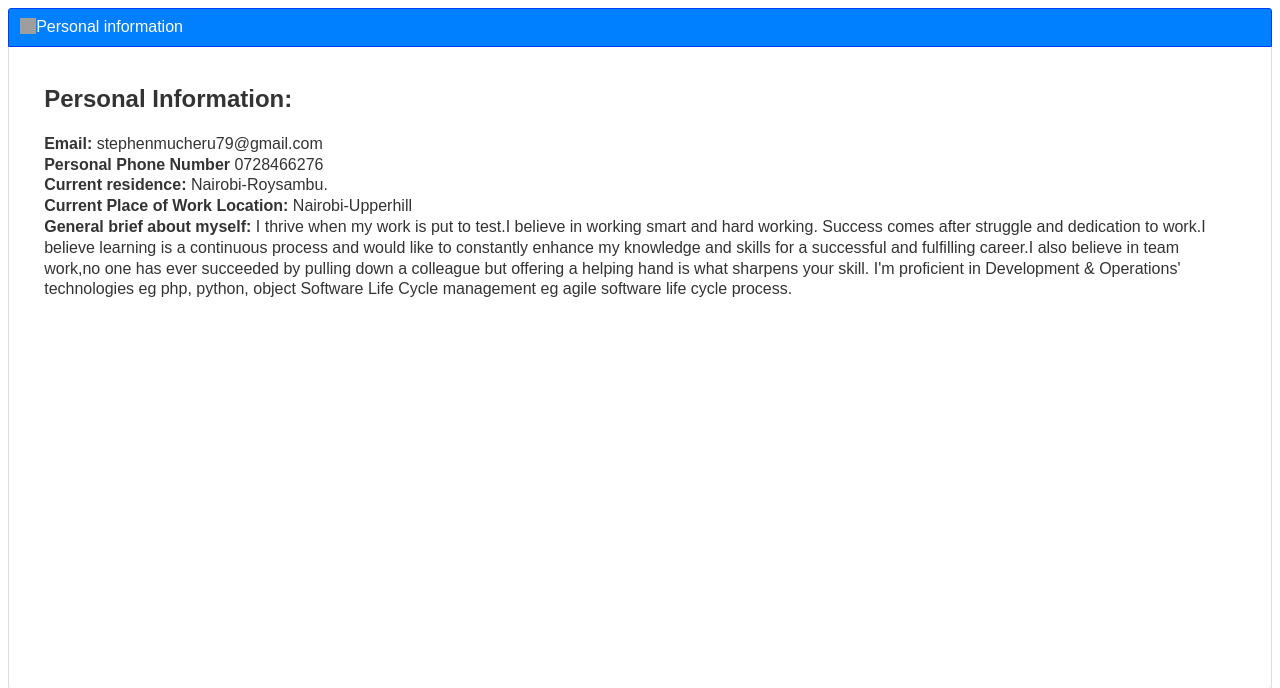
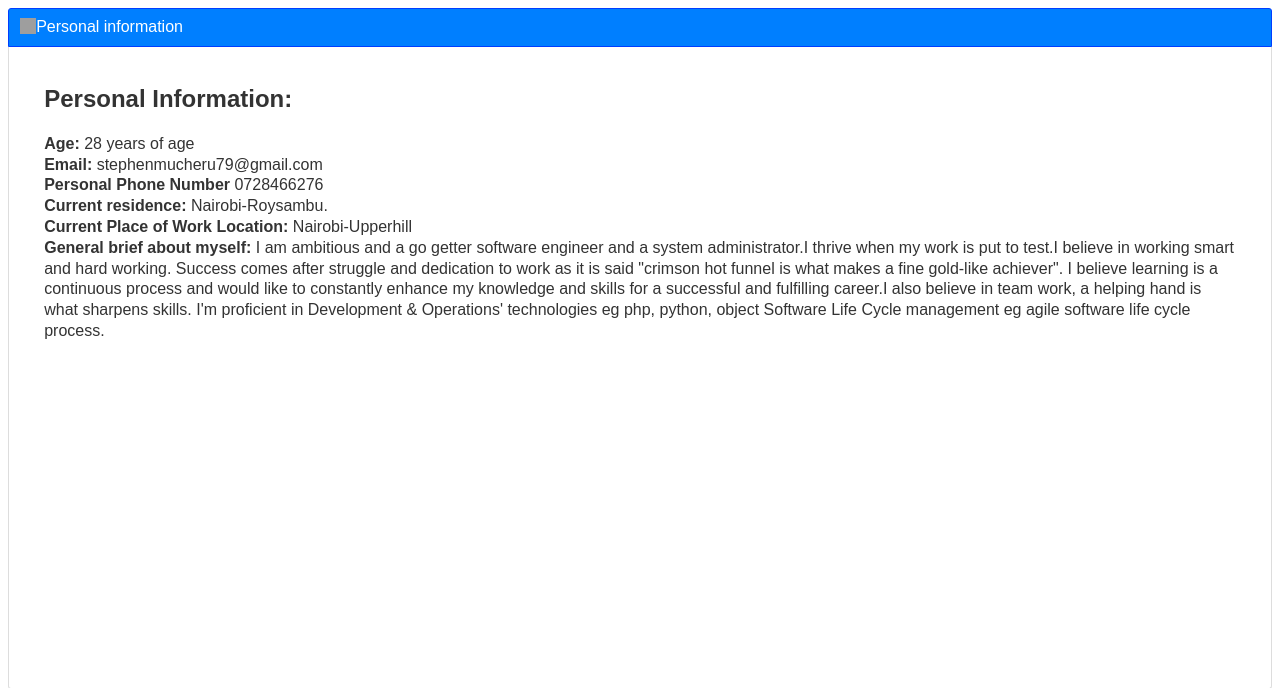
Before and after one commit to mucheru/carriculim-vitae, a CodeIgniter app: page /database/index.php/view_cv in a window 1280 px wide. Shown: the top 688 px of the page. Run offline with CodeIgniter, Linux system fonts and the light colour scheme; some libraries are stand-ins or nearby versions; grey boxes are pictures that could not be loaded.

Commit message:
added age

```diff
--- a/application/views/view_cv.php
+++ b/application/views/view_cv.php
@@ -27,11 +27,17 @@
   <h2>Personal Information:
 </h2>
   <form action="/action_page.php">
+
+     <div class="form-group">
+      <strong><label for="Age">Age:</label></strong>
+      <label for="Age">28 years of age</label>
+    </div>
+
     <div class="form-group">
       <strong><label for="email">Email:</label></strong>
       <label for="email">stephenmucheru79@gmail.com</label>
+    </div>
 
-    </div>
     <div class="form-group">
       <strong><label for="Personal Phone Number">Personal Phone Number</label></strong>
       <label for="Personal Phone Number">0728466276</label>
@@ -48,8 +54,8 @@
 
    <div class="form-group">
      <strong><label for="General brief about mysel">General brief about myself:</label></strong>
-      <label for="General brief about myself">I thrive when my work is put to test.I believe in working smart and hard working. Success comes after struggle and dedication to work.I believe learning is a continuous process and would like to constantly enhance my knowledge and skills for a successful and fulfilling career.I also believe in team work,no one has ever succeeded by pulling down a colleague but offering a helping hand is what sharpens your skill.
-        I'm proficient in Development & Operations' technologies eg php,  python, object Software Life Cycle management eg agile software life cycle process.
+      <label for="General brief about myself">I am ambitious and a go getter software engineer and a system administrator.I thrive when my work is put to test.I believe in working smart and hard working. Success comes after struggle and dedication to work as it is said "crimson hot funnel is what makes a fine gold-like achiever". I believe learning is a continuous process and would like to constantly enhance my knowledge and skills for a successful and fulfilling career.I also believe in team work, a helping hand is what sharpens  skills.
+      I'm proficient in Development & Operations' technologies eg php,  python, object Software Life Cycle management eg agile software life cycle process.
 </label>
     </div>
 
```
